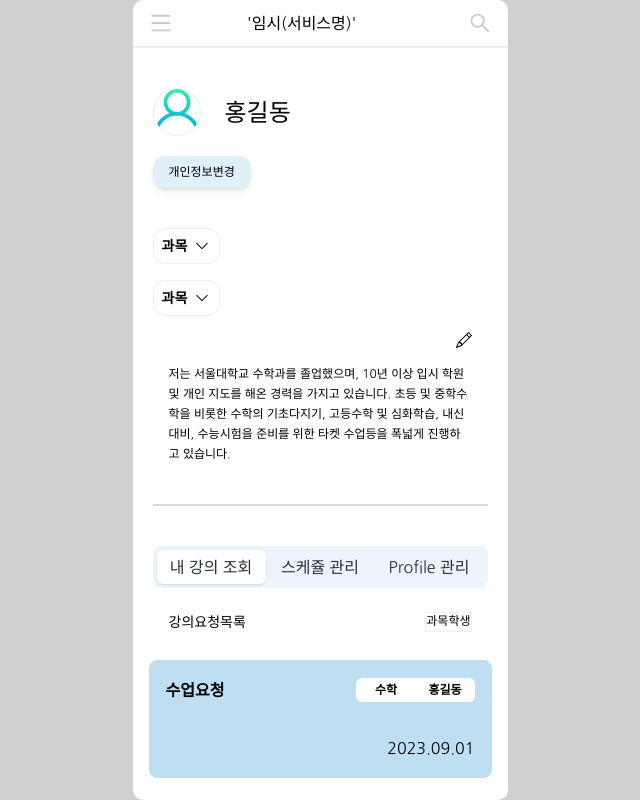
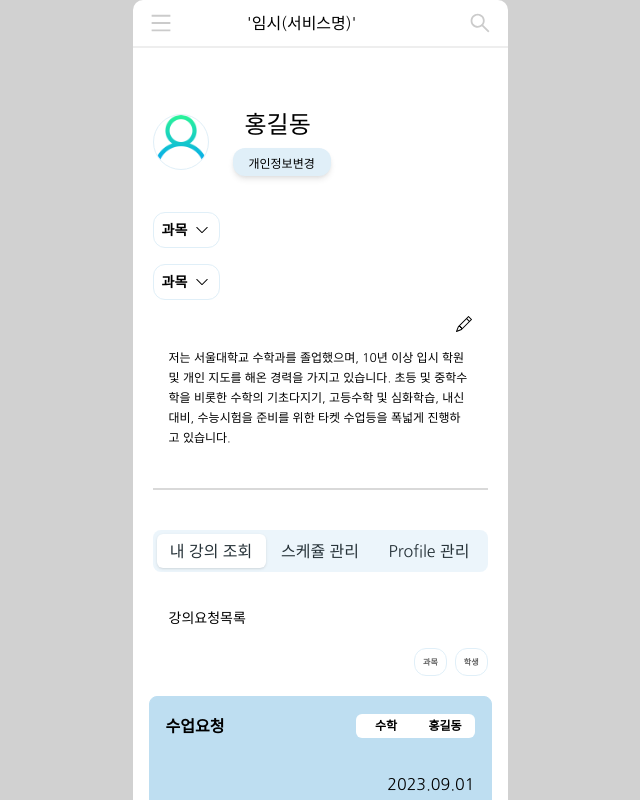
Before and after one commit to codestates-seb/seb45_main_010, a React (Vite) app in the folder client/: page /profile in a window 1280 px wide. Shown: the top 800 px of the page, without its empty margins (320-960 px from the left). Built offline with nearby package versions, Linux system fonts and the light colour scheme.

Commit message:
[feat] profile layout

```diff
--- a/client/src/App.tsx
+++ b/client/src/App.tsx
@@ -12,7 +12,7 @@ const App = () => {
   const handlerSearch = (): void => setIsSearch(!isSearch);
 
   return (
-    <main className="h-screen ">
+    <main className="">
       <Header handlerMenu={handlerMenu} handlerSearch={handlerSearch} />
       {isMenu && <Sidebar handlerMenu={handlerMenu} />}
       {isSearch && <Search handlerSearc={handlerSearch} />}
--- a/client/src/components/Profile/ProfileBody.tsx
+++ b/client/src/components/Profile/ProfileBody.tsx
@@ -32,7 +32,7 @@ export default function ProfileBody() {
 
   return (
     <Tabs value="내 강의 조회">
-      <TabsHeader className="mx-5 bg-mint-2">
+      <TabsHeader className="mx-5 mb-5 bg-mint-2">
         {data.map(({ label, value }) => (
           <Tab key={value} value={value}>
             {label}
@@ -45,7 +45,7 @@ export default function ProfileBody() {
             <TabPanel className="font-normal text-black" key={value} value={value}>
               {desc}
             </TabPanel>
-            <div className="mt-10 border-b-2 border-grey-1"></div>
+            {/* <div className="mt-10 border-b-2 border-grey-1"></div> */}
           </>
         ))}
       </TabsBody>
@@ -56,14 +56,22 @@ export default function ProfileBody() {
 export function LectureList() {
   return (
     <div className="flex flex-col flex-wrap">
-      <div className="flex flex-row justify-between mx-5 my-2 text-sm font-medium">
-        <p className="flex-1">강의요청목록</p>
-        <div className="flex text-xs border border-grey border-1">
-          <div>과목</div>
-          <div>학생</div>
-        </div>
+      <p className="flex-1 mx-5 mb-5 text-sm">강의요청목록</p>
+      <div className="flex justify-end text-right">
+        <Button
+          className="flex items-center mx-1 h-7 p-2 text-[8px] text-gray-700 bg-white rounded-xl border-mint-2"
+          variant="outlined"
+        >
+          과목
+        </Button>
+        <Button
+          className="flex items-center mx-1 h-7 p-2 text-[8px] text-gray-700 bg-white rounded-xl border-mint-2"
+          variant="outlined"
+        >
+          학생
+        </Button>
       </div>
-      <div className="my-5 border rounded-lg w-320 bg-[#BEDEF1] border-[#BEDEF1] hover:bg-blue-1 hover:border-blue-1 duration-300">
+      <div className="my-5 border rounded-lg w-320 bg-[#BEDEF1] border-[#BEDEF1] cursor-pointer hover:bg-blue-1 hover:border-blue-1 duration-300">
         <div className="flex flex-row items-center justify-between p-4">
           <div className="text-[16px] font-semibold">수업요청</div>
           <div className="flex h-6 text-xs font-semibold bg-white rounded-md">
@@ -106,7 +114,7 @@ export function LectureList() {
 export function ScheduleList() {
   return (
     <>
-      <p className="mb-10 text-sm">수업가능 일정설정</p>
+      <p className="mx-5 mb-5 text-sm">수업가능 일정설정</p>
       <div className="flex flex-col items-center justify-center gap-5">
         <Button
           className="flex items-center justify-between p-2 text-sm font-bold text-black bg-mint-4 rounded-xl w-[230px] border-mint-2"
@@ -146,8 +154,8 @@ export function ScheduleList() {
 export function OptionList() {
   return (
     <>
-      <p className="text-sm">강좌형식</p>
-      <div className="flex flex-row items-center gap-1 mb-10">
+      <p className="mx-5 mb-5 text-sm">강좌형식</p>
+      <div className="flex flex-row items-center gap-1 mt-5 mb-10">
         <Checkbox
           color="green"
           className="text-green bg-green"
@@ -162,14 +170,14 @@ export function OptionList() {
           오프라인
         </div>
       </div>
-      <p className="text-sm">강의료 ( 강사 소개에 노출됩니다 )</p>
+      <p className="mx-5 mb-5 text-sm">강의료 ( 강사 소개에 노출됩니다 )</p>
       <ul>
         <div className="right-0 flex justify-end m-4">
           <BsPencil />
         </div>
         <p className="mx-4 mb-10 text-xs leading-5">강의료 입력 20자 이내 예)1시간 1인 50,000원</p>
       </ul>
-      <p className="text-sm">학력 및 경력</p>
+      <p className="mx-5 text-sm">학력 및 경력</p>
       <ul>
         <div className="right-0 flex justify-end m-4">
           <BsPencil />
@@ -181,7 +189,7 @@ export function OptionList() {
           만점반의 강의를 진행했습니다. 이외에도 다수의 개인과외 경험이 있습니다.
         </p>
       </ul>
-      <p className="text-sm">수업옵션</p>
+      <p className="mx-5 text-sm">수업옵션</p>
       <ul>
         <div className="right-0 flex justify-end m-4">
           <BsPencil />
--- a/client/src/components/Profile/ProfileDropdown.tsx
+++ b/client/src/components/Profile/ProfileDropdown.tsx
@@ -1,4 +1,4 @@
-import React, { useState } from 'react';
+import { useState } from 'react';
 import { Menu, MenuHandler, MenuList, MenuItem, Button } from '@material-tailwind/react';
 import { BsX, BsChevronDown } from 'react-icons/bs';
 
--- a/client/src/components/Profile/ProfileHeader.tsx
+++ b/client/src/components/Profile/ProfileHeader.tsx
@@ -3,22 +3,22 @@ import { BsPencil } from 'react-icons/bs';
 import userExampleImage from '../../assets/Image/user-example.png';
 import ProfileDropdown from './ProfileDropdown';
 
-export default function ProfileHeader() {
+export default function ProfileHeader({ name }: { name: string }) {
   return (
     <div className="m-5 my-10">
       <div>
         <div className="flex flex-row items-center gap-6">
           <img
             src={userExampleImage}
-            className="w-12 h-12 border rounded-full border-mint-2"
+            className="border rounded-full w-14 h-14 border-mint-2"
             alt="프로필이미지"
           ></img>
-          <p className="text-2xl align-middle">홍길동</p>
-        </div>
-        <div className="flex flex-row gap-4 mt-5 mb-10">
-          <Button className="h-8 font-normal text-black w-25 bg-mint-2 rounded-xl" size="sm">
-            개인정보변경
-          </Button>
+          <div className="flex flex-col gap-2 mt-5 mb-5">
+            <p className="ml-3 text-2xl">{name}</p>
+            <Button className="font-normal text-black h-7 w-23 bg-mint-2 rounded-xl" size="sm">
+              개인정보변경
+            </Button>
+          </div>
         </div>
       </div>
       <ProfileDropdown />
--- a/client/src/index.css
+++ b/client/src/index.css
@@ -11,9 +11,10 @@
     justify-content: center;
     background-color: rgb(209, 209, 209);
   }
+
   body {
     width: 375px;
-    height: 100vh;
+    height: auto;
     background-color: white;
     border-radius: 10px;
     box-sizing: border-box;
--- a/client/src/pages/TeacherProfile/Profile.tsx
+++ b/client/src/pages/Profile/Profile.tsx
@@ -2,9 +2,10 @@ import ProfileBody from 'components/Profile/ProfileBody';
 import ProfileHeader from 'components/Profile/ProfileHeader';
 
 export default function Profile() {
+  const name: string = '홍길동';
   return (
     <>
-      <ProfileHeader />
+      <ProfileHeader name={name} />
       <ProfileBody />
     </>
   );
--- /dev/null
+++ b/client/src/pages/Profile/StudentProfile.tsx
@@ -0,0 +1,12 @@
+import ProfileBody from 'components/Profile/ProfileBody';
+import ProfileHeader from 'components/Profile/ProfileHeader';
+
+export default function StudentProfile() {
+  const name: string = '정현진';
+  return (
+    <>
+      <ProfileHeader name={name} />
+      <ProfileBody />
+    </>
+  );
+}
--- a/client/src/router/root.tsx
+++ b/client/src/router/root.tsx
@@ -1,6 +1,6 @@
 import App from 'App';
 import ErrorPage from 'pages/ErrorPage/ErrorPage';
-import Profile from 'pages/TeacherProfile/Profile';
+import Profile from 'pages/Profile/Profile';
 import { createBrowserRouter } from 'react-router-dom';
 
 export const router = createBrowserRouter([
```
